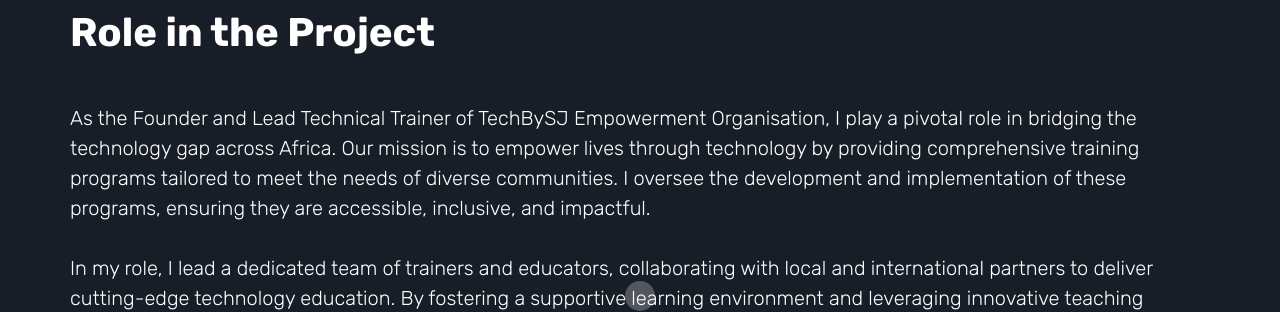
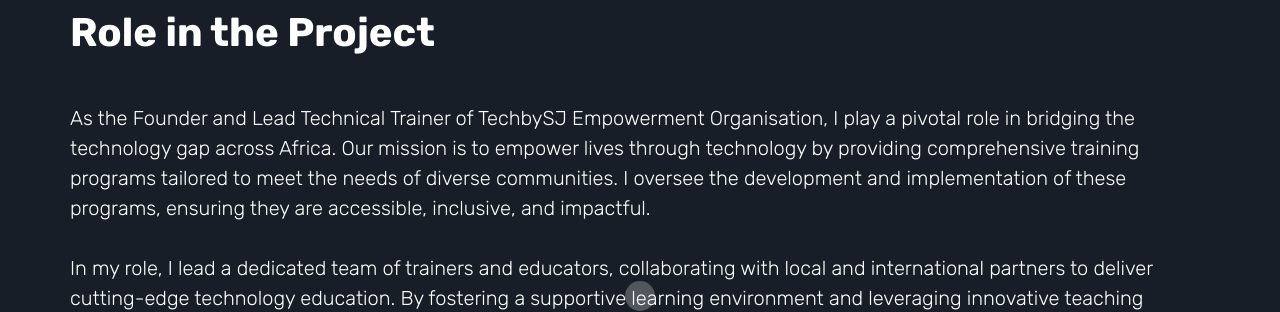
Before and after one commit to techbysj/SJPortfolio, a Jekyll site: the page built from template/_works/explore.md, in a window 1280 px wide and 900 px high, scrolled down 1586 px. Shown: the part 154-466 px from the top of the window. Built offline with Jekyll 4.4.1, drawn with Linux system fonts in a browser that asks for light colours; some web fonts are replaced.

```diff
--- a/template/_works/explore.md
+++ b/template/_works/explore.md
@@ -19,7 +19,7 @@ info:
 description1:
   show: yes
   title:  Role in the Project
-  text: "<p>As the Founder and Lead Technical Trainer of TechBySJ Empowerment Organisation, I play a pivotal role in bridging the technology gap across Africa. Our mission is to empower lives through technology by providing comprehensive training programs tailored to meet the needs of diverse communities. I oversee the development and implementation of these programs, ensuring they are accessible, inclusive, and impactful.</p><p>In my role, I lead a dedicated team of trainers and educators, collaborating with local and international partners to deliver cutting-edge technology education. By fostering a supportive learning environment and leveraging innovative teaching methodologies, we equip individuals with the skills and knowledge needed to thrive in the digital age. Through our initiatives, TechBySJ aims to inspire a generation of tech-savvy leaders capable of driving sustainable development and economic growth in Africa.</p><p><strong> Project URL Link: </strong>www.techbysj.ke</p>"
+  text: "<p>As the Founder and Lead Technical Trainer of TechbySJ Empowerment Organisation, I play a pivotal role in bridging the technology gap across Africa. Our mission is to empower lives through technology by providing comprehensive training programs tailored to meet the needs of diverse communities. I oversee the development and implementation of these programs, ensuring they are accessible, inclusive, and impactful.</p><p>In my role, I lead a dedicated team of trainers and educators, collaborating with local and international partners to deliver cutting-edge technology education. By fostering a supportive learning environment and leveraging innovative teaching methodologies, we equip individuals with the skills and knowledge needed to thrive in the digital age. Through our initiatives, TechBySJ aims to inspire a generation of tech-savvy leaders capable of driving sustainable development and economic growth in Africa.</p><p><strong> Project URL Link: </strong>www.techbysj.ke</p>"
 
 gallery:
   - https://techbysj.ke/wp-content/uploads/2019/10/3.jpg
```
